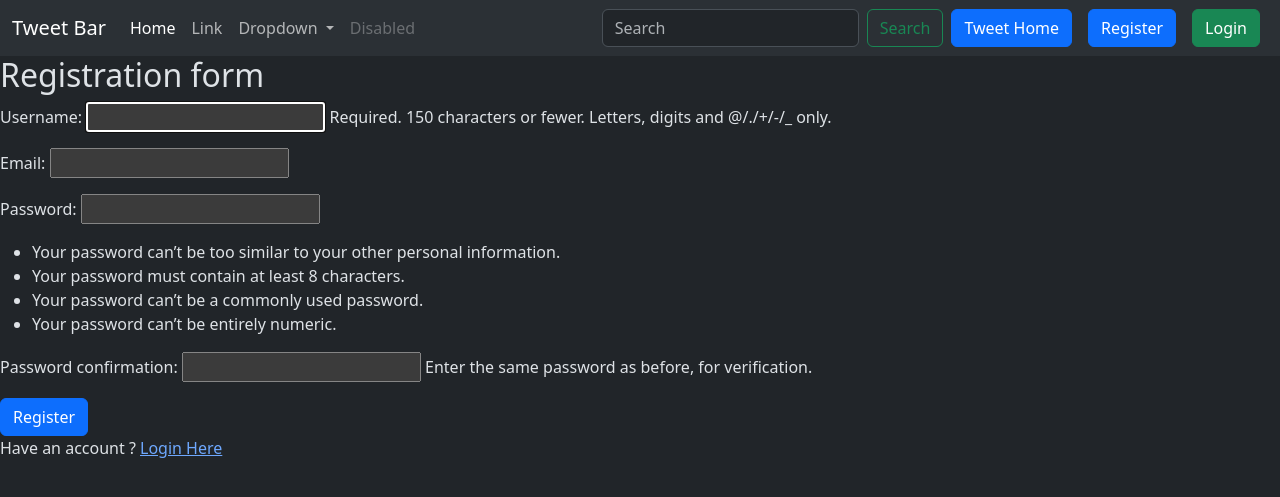
After one commit to bsm2709/Tweet-application, a Django app: page /Tweet/register/ in a window 1280 px wide. The commit adds this page. Shown: the top 497 px of the page. Run offline with Django 5.2, Linux system fonts and the light colour scheme.

Commit message:
Done with funtionality of login, register

```diff
--- a/TweetingApplication/Tweet/forms.py
+++ b/TweetingApplication/Tweet/forms.py
@@ -1,7 +1,14 @@
 from django import forms
-from .models import Tweet
+from .models import Tweet, User
+from django.contrib.auth.forms import UserCreationForm
 
 class TweetForm(forms.ModelForm):
     class Meta:
         model = Tweet
         fields = ['text' , 'image']
+
+class UserRegistrationForm(UserCreationForm):
+    email = forms.EmailField()
+    class Meta:
+        model = User
+        fields = ('username', 'email', 'password1', 'password2')
--- a/TweetingApplication/Tweet/templates/tweet_list.html
+++ b/TweetingApplication/Tweet/templates/tweet_list.html
@@ -19,8 +19,11 @@
             <div class="card-body">
                 <h5 class="card-title">{{tweet.user.username}}</h5>
                 <p class="card-text">{{tweet.text}}</p>
+
+                {% if tweet.user == user %}
                 <a href="{% url 'tweet_edit' tweet.id%}" class="btn btn-primary">Edit</a>
                 <a href="{% url 'tweet_edit' tweet.id%}" class="btn btn-danger">Delete</a>
+                {% endif %}
             </div>
         </div>
     {% endfor %}
--- a/TweetingApplication/Tweet/urls.py
+++ b/TweetingApplication/Tweet/urls.py
@@ -7,4 +7,5 @@ urlpatterns = [
     path('create/', views.tweet_create, name='tweet_create' ),
     path('<int:tweet_id>/delete/', views.tweet_delete, name='tweet_delete' ),
     path('<int:tweet_id>/edit/', views.tweet_edit, name='tweet_edit' ),
+    path('register/', views.register, name='register'),
 ]
--- a/TweetingApplication/Tweet/views.py
+++ b/TweetingApplication/Tweet/views.py
@@ -1,7 +1,9 @@
 from django.shortcuts import render
 from . models import Tweet
-from . forms import TweetForm
+from . forms import TweetForm, UserRegistrationForm
 from django.shortcuts import get_object_or_404, redirect
+from django.contrib.auth.decorators import login_required
+from django.contrib.auth import login
 
 # Create your views here.
 def home(request):
@@ -11,6 +13,7 @@ def tweet_list(request):
     tweets = Tweet.objects.all().order_by('created_on')
     return render(request, 'tweet_list.html', {'tweets' : tweets})
 
+@login_required
 def tweet_create(request):
     if request.method == "POST":
         form = TweetForm(request.POST, request.FILES)
@@ -24,6 +27,7 @@ def tweet_create(request):
     return render(request, 'tweet_form.html',{'form': form})
 
 
+@login_required
 def tweet_edit(request, tweet_id):
     tweet = get_object_or_404(Tweet, pk=tweet_id, user = request.user)
     if request.method == "POST":
@@ -37,9 +41,23 @@ def tweet_edit(request, tweet_id):
         form = TweetForm(instance = tweet )
     return render(request, 'tweet_form.html', {'form': form})
 
+@login_required
 def tweet_delete(request, tweet_id):
     tweet = get_object_or_404(Tweet, pk= tweet_id, user = request.user)
     if request.method == "POST":
         tweet.delete()
         return redirect('tweet_list')
     return render(request, 'tweet_delete.html', {'tweet': tweet})
+
+def register(request):
+    if request.method == "POST":
+        form = UserRegistrationForm(request.POST)
+        if form.is_valid():
+            user = form.save(commit = False)
+            user.set_password(form.cleaned_data['password1'])
+            user.save()
+            login(request, user)
+            return redirect('tweet_list')
+    else:
+        form = UserRegistrationForm()
+    return render(request, 'registration/register.html', {'form': form})
--- a/TweetingApplication/TweetingApplication/settings.py
+++ b/TweetingApplication/TweetingApplication/settings.py
@@ -126,3 +126,8 @@ STATICFILES_DIRS = [os.path.join(BASE_DIR, 'static')]
 # https://docs.djangoproject.com/en/5.2/ref/settings/#default-auto-field
 
 DEFAULT_AUTO_FIELD = 'django.db.models.BigAutoField'
+
+LOGIN_URL = '/accounts/login'
+
+LOGIN_REDIRECT_URL = '/tweet/'
+LOGOUT_REDIRECT_URL = '/tweet/'
--- a/TweetingApplication/TweetingApplication/urls.py
+++ b/TweetingApplication/TweetingApplication/urls.py
@@ -18,8 +18,10 @@ from django.contrib import admin
 from django.urls import path, include
 from django.conf import settings
 from django.conf.urls.static import static
+from django.contrib.auth.urls import views as auth_views
 
 urlpatterns = [
     path('admin/', admin.site.urls),
     path('Tweet/', include('Tweet.urls')),
+    path('accounts/', include('django.contrib.auth.urls'))
 ] + static(settings.MEDIA_URL, document_root=settings.MEDIA_ROOT)
--- a/TweetingApplication/templates/layout.html
+++ b/TweetingApplication/templates/layout.html
@@ -46,6 +46,16 @@
         <input class="form-control me-2" type="search" placeholder="Search" aria-label="Search"/>
         <button class="btn btn-outline-success" type="submit">Search</button>
       </form>
+      <a href="{% url 'tweet_list' %}" class="btn btn-primary mx-2">Tweet Home</a>
+      {% if user.is_authenticated %}
+      <form method="post" action="{% url 'logout' %}">
+        {% csrf_token %}
+        <button class="btn btn-danger ">Logout</button>
+      </form>
+      {% else %}
+        <a href="{% url 'register' %}" class="btn btn-primary mx-2"> Register</a>
+        <a href="{% url 'login' %}" class="btn btn-success mx-2"> Login</a>
+      {% endif %}
     </div>
   </div>
     </nav>
@@ -55,32 +65,6 @@
         {% endblock  %}
     </div>
 
-    <div class="footer">
-      <footer class="bg-dark text-white mt-5">
-      <div class="container py-4">
-        <div class="row">
-          <div class="col-md-4">
-            <h5>TweetingApp</h5>
-            <p>Connect, share, and express yourself with short messages. Built with Django & Bootstrap.</p>
-          </div>
-          <div class="col-md-4">
-            <h5>Quick Links</h5>
-            <ul class="list-unstyled">
-              <li><a href="{% url 'tweet_list' %}" class="text-white text-decoration-none">Home</a></li>
-              <li><a href="{% url 'tweet_create' %}" class="text-white text-decoration-none">Create Tweet</a></li>
-              <li><a href="#" class="text-white text-decoration-none">About</a></li>
-            </ul>
-          </div>
-          <div class="col-md-4">
-            <h5>Contact</h5>
-            <p>Email: support@tweetingapp.com</p>
-            <p>GitHub: <a href="https://github.com/your-username" class="text-white text-decoration-none">your-username</a></p>
-          </div>
-        </div>
-        <hr class="bg-light">
-        <p class="text-center mb-0">&copy; 2025 TweetingApp. All rights reserved.</p>
-      </div>
-      </footer>
-    </div>
+
 </body>
 </html>
--- /dev/null
+++ b/TweetingApplication/templates/registration/logged_out.html
@@ -0,0 +1,6 @@
+{% extends "layout.html" %}
+
+{% block content %}
+<h2>logged Out </h2>
+<p>You have been logged out <a href="{% url 'login' %}">Login Here</a></p>
+{% endblock  %}
--- /dev/null
+++ b/TweetingApplication/templates/registration/register.html
@@ -0,0 +1,12 @@
+{% extends "layout.html" %}
+
+{% block content %}
+<h2>Registration form</h2>
+<form method="post">
+    {% csrf_token %}
+    {{ form.as_p }}
+    <button type="submit" class="btn btn-primary">Register</button>
+</form>
+
+<p>Have an account ? <a href="{% url 'login' %}">Login Here</a></p>
+{% endblock %}
```
Also changed, not shown: TweetingApplication/templates/registration/login.html (added, +11 -0 lines).
